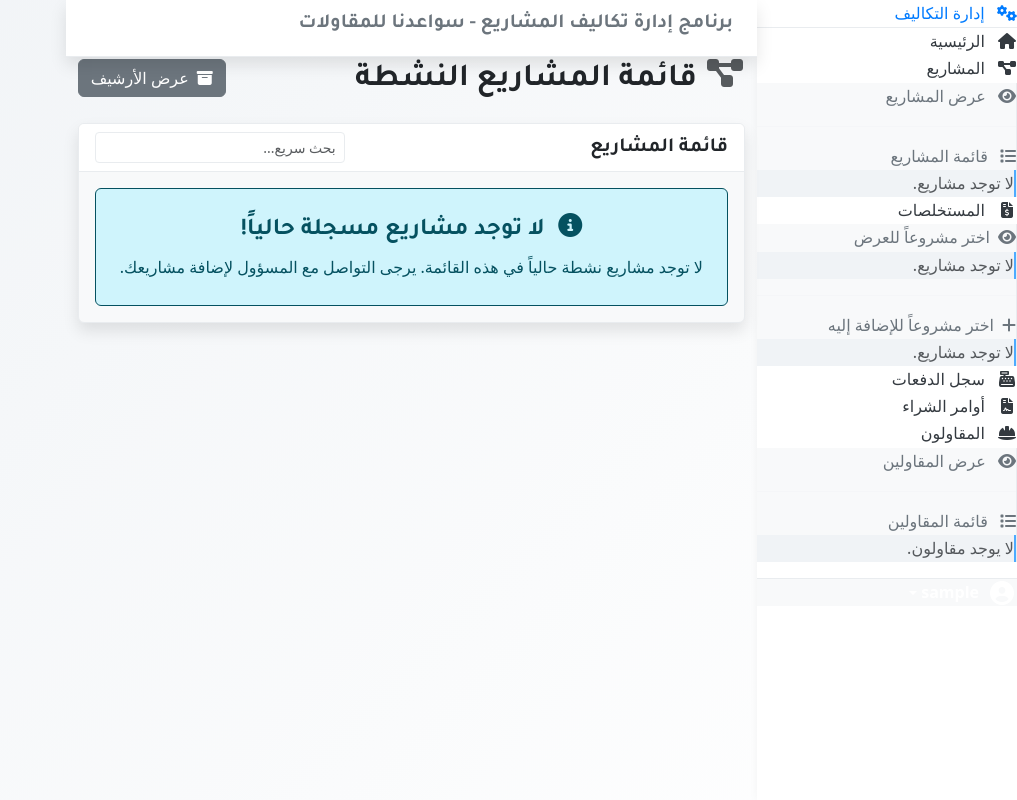
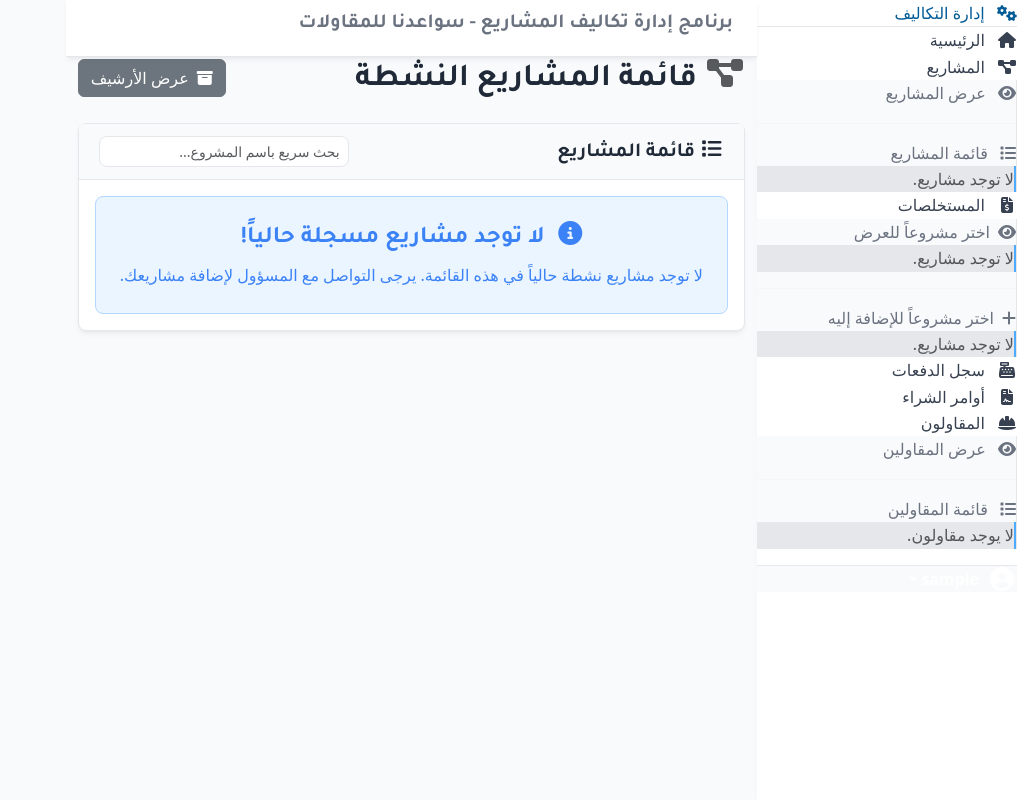
Before and after one commit to ahmedelsawy0003/SawaednaCostApp, a Flask app: page /projects in a window 1280 px wide. Shown: the whole page, without its empty margins (263-1280 px from the left). Run offline with Flask 3, Linux system fonts and the light colour scheme; the visitor is signed in with stand-in values (Sample User, id 1); data comes from the database, SQL or seed files in the repository; data that the repository does not hold is empty.

Commit message:
Themechange24

```diff
--- a/static/css/style.css
+++ b/static/css/style.css
@@ -10,50 +11,49 @@
 
 :root {
     /* ---------------------------------------------------- */
-    /* == NEW COLORS: Light Sky Blue Theme == */
+    /* == V7.0 Colors: Deep Blue Palette == */
     /* ---------------------------------------------------- */
-    --primary: #007bff;         /* Blue - اللون الأساسي */
-    --primary-hover: #0056b3;
+    --primary: #005B96;         /* Deep Blue - اللون الأساسي */
+    --primary-hover: #003D66;
     --primary-light: #4dabff;
     --primary-dark: #004d99;
 
-    --danger: #dc3545;          /* Red */
-    --warning: #ffc107;         /* Yellow */
-    --info: #17a2b8;            /* Teal */
-    --success: #28a745;         /* Green */
+    --danger: #EF4444;          /* True Red/Danger */
+    --warning: #F59E0B;         /* Orange/Caution */
+    --info: #3B82F6;            /* Sky Blue/Info */
+    --success: #10B981;         /* Emerald Green/Success */
+    --secondary: #6B7280;       /* Neutral Gray */
 
-    --bg-dark: #f0f3f6;         /* الخلفية الرئيسية (Soft Gray) */
-    --bg-surface: #ffffff;      /* خلفية الشريط الجانبي والكاردز (White) */
-    --bg-card: #f8f9fa;         /* خلفية الكاردز الداخلية (Lightest Gray) */
-    --border-color: #e9ecef;    /* لون الحدود (Light Gray) */
+    --bg-dark: #F9FAFB;         /* الخلفية الرئيسية (Very Light Gray) */
+    --bg-surface: #FFFFFF;      /* خلفية الشريط الجانبي والكاردز (White) */
+    --bg-card: #F9FAFB;         /* خلفية الكاردز الداخلية/الصفوف الفردية (Lightest Gray) */
+    --border-color: #E5E7EB;    /* لون الحدود (Light Gray) */
 
-    --text-light: #212529;      /* نص ساطع (Dark) */
-    --text-normal: #343a40;     /* نص عادي (Gray) */
-    --text-muted: #6c757d;      /* نص باهت (Muted Gray) */
+    --text-light: #1F2937;      /* نص داكن جداً */
+    --text-normal: #374151;     /* نص عادي */
+    --text-muted: #6B7280;      /* نص باهت */
 
     --sidebar-width: 260px;
-    --radius: 0.75rem;
-    --radius-sm: 0.5rem;
-    --shadow-md: 0 0.5rem 1rem rgba(0, 0, 0, 0.1); /* ظل خفيف للثيم الفاتح */
-    --shadow-glow: 0 0 10px rgba(0, 123, 255, 0.3);
+    --radius: 0.5rem; /* Slightly smaller radius for modern look */
+    /* Clean, low-opacity shadow */
+    --shadow-md: 0 4px 6px -1px rgba(0,0,0,0.05), 0 2px 4px -2px rgba(0,0,0,0.05);
+    --shadow-glow: 0 0 10px rgba(0, 91, 150, 0.2);
     --transition: 0.3s ease;
 
-    /* تأثيرات الإضاءة تصبح ظلاً خفيفاً */
-    --glow-primary: 0 0 5px rgba(0, 123, 255, 0.5);
-    --glow-hover: 0 0 10px rgba(0, 123, 255, 0.7);
+    /* تأثيرات الإضاءة */
+    --glow-primary: 0 0 5px rgba(0, 91, 150, 0.5);
+    --glow-hover: 0 0 10px rgba(0, 91, 150, 0.7);
 }
 
 body {
-    /* تغيير الخلفية للتدرج الفاتح */
-    background: linear-gradient(135deg, var(--bg-dark) 0%, var(--bg-surface) 100%);
+    background: var(--bg-dark);
     color: var(--text-normal);
     text-align: right;
     direction: rtl;
     font-size: 16px;
-    line-height: 1.7;
+    line-height: 1.65; /* محسّن لسهولة القراءة */
     overflow-x: hidden;
     position: relative;
-    /* إزالة الخلفية المتحركة للحصول على مظهر أنظف وأبسط */
 }
 
 /* إلغاء الخلفية المتحركة */
@@ -64,8 +64,8 @@ body::before {
 h1, h2, h3, h4, h5, h6 {
     font-family: 'Tajawal', sans-serif;
     font-weight: 700;
-    color: var(--text-light); /* نص داكن على خلفية فاتحة */
-    text-shadow: none; /* إزالة تأثير ظل النص */
+    color: var(--text-light);
+    text-shadow: none;
 }
 
 a {
@@ -91,12 +91,10 @@ a:hover {
     /* خلفية بيضاء و ظل خفيف */
     background: var(--bg-surface);
     border-left: 1px solid var(--border-color);
-    box-shadow: 1px 0 10px rgba(0, 0, 0, 0.05);
+    box-shadow: 2px 0 10px rgba(0, 0, 0, 0.03);
     position: relative;
     overflow: hidden;
     transition: all var(--transition);
-    /* إزالة تأثير الزجاج والحدود الفاقعة */
-    backdrop-filter: none;
     border-left: none;
 }
 
@@ -183,7 +181,7 @@ a:hover {
     border-right: 1px solid var(--border-color);
 }
 .sidebar-submenu.nested-menu {
-    background: var(--bg-dark);
+    background: #E5E7EB; /* لون أغمق قليلاً للتعشيش */
     border-right: 2px solid var(--primary-light);
 }
 .sidebar-submenu a::before {
@@ -198,34 +196,37 @@ a:hover {
 /* 4. OTHER COMPONENTS (Cards, Tables, etc.) */
 /* ========================================================================== */
 .card {
-    background: var(--bg-card);
+    background: var(--bg-surface);
     border: 1px solid var(--border-color);
+    border-radius: var(--radius);
     box-shadow: var(--shadow-md);
     backdrop-filter: none;
+    transition: box-shadow var(--transition), border-color var(--transition);
 }
 
 .card:hover {
     border-color: var(--primary-light);
-    box-shadow: 0 0 15px rgba(0, 123, 255, 0.1);
-    transform: translateY(-2px);
+    box-shadow: 0 10px 15px -3px rgba(0,0,0,0.1), 0 4px 6px -4px rgba(0,0,0,0.1);
+    transform: translateY(0);
 }
 
 .card-header {
-    background: var(--bg-surface) !important;
+    background: var(--bg-card) !important;
     border-bottom: 1px solid var(--border-color);
     color: var(--text-light) !important;
     text-shadow: none;
+    padding: 0.75rem 1.25rem; /* تحسين المسافات */
 }
 
 .btn-primary {
     background: var(--primary);
     color: #ffffff;
-    box-shadow: 0 4px 10px rgba(0, 123, 255, 0.2);
+    box-shadow: 0 4px 10px rgba(0, 91, 150, 0.2);
     border-color: var(--primary);
 }
 .btn-primary:hover {
     background: var(--primary-hover);
-    box-shadow: 0 6px 15px rgba(0, 123, 255, 0.4);
+    box-shadow: 0 6px 15px rgba(0, 91, 150, 0.4);
     border-color: var(--primary-hover);
 }
 .btn-outline-secondary {
@@ -285,12 +293,13 @@ a:hover {
     background: var(--bg-surface) !important;
     border: 1px solid var(--border-color) !important;
     color: var(--text-normal) !important;
+    border-radius: var(--radius);
 }
 
 .form-control:focus, .form-select:focus {
     background: var(--bg-surface) !important;
     border-color: var(--primary) !important;
-    box-shadow: 0 0 5px rgba(0, 123, 255, 0.4) !important;
+    box-shadow: 0 0 5px rgba(0, 91, 150, 0.4) !important;
     color: var(--text-normal) !important;
 }
 
@@ -317,27 +327,31 @@ a:hover {
 .text-danger {
     color: var(--danger) !important;
 }
+.text-light {
+    color: var(--text-light) !important;
+}
 
 /* تحسين الإشعارات والتنبيهات */
 .alert {
     border: 1px solid;
     backdrop-filter: none;
+    border-radius: var(--radius);
 }
 
-.alert-primary {
-    background: #cce5ff;
-    border-color: #b8daff;
-    color: #004085;
+.alert-info {
+    background-color: #EBF5FF;
+    border-color: #B3D7FF;
+    color: var(--info);
+}
+.alert-warning {
+    background-color: #FFF7EB;
+    border-color: #FFDE99;
+    color: var(--warning);
 }
 
 /* ========================================================================== */
-/* == START: V6.0 - FINAL & DEFINITIVE UI OVERHAUL PATCH (Light Theme Adjustments) == */
+/* == V7.0 - FINAL & DEFINITIVE UI OVERHAUL PATCH (Light Theme Adjustments) == */
 /* ========================================================================== */
-
-body[data-bs-theme="light"] .form-control,
-body[data-bs-theme="light"] .form-select {
-    /* تم توحيدها في الأعلى */
-}
 
 .card > .accordion .accordion-button {
     background: var(--bg-surface) !important;
--- a/templates/projects/index.html
+++ b/templates/projects/index.html
@@ -12,16 +12,16 @@
 <div class="d-flex justify-content-between align-items-center mb-4">
     <h2 class="mb-0">
         {% if show_archived %}
-            <i class="fas fa-archive fa-fw me-2 text-muted"></i>المشاريع المؤرشفة
+            <i class="fas fa-archive fa-fw me-2 text-danger"></i>المشاريع المؤرشفة
         {% else %}
             <i class="fas fa-project-diagram fa-fw me-2 text-muted"></i>قائمة المشاريع النشطة
         {% endif %}
     </h2>
 
-    <div class="d-flex gap-2">
+    <div class="d-flex flex-wrap gap-2">
         {% if show_archived %}
-            <a href="{{ url_for('project.get_projects') }}" class="btn btn-secondary"
-               data-bs-toggle="tooltip" data-bs-placement="bottom" title="العودة إلى القائمة الرئيسية للمشاريع">
+            <a href="{{ url_for('project.get_projects') }}" class="btn btn-primary"
+               data-bs-toggle="tooltip" data-bs-placement="bottom" title="العودة إلى القائمة الرئيسية للمشاريع النشطة">
                 <i class="fas fa-arrow-left me-1"></i> العودة للنشطة
             </a>
         {% else %}
@@ -30,7 +30,7 @@
                 <i class="fas fa-archive me-1"></i> عرض الأرشيف
             </a>
             {% if current_user.role in ['admin', 'sub-admin'] %}
-            <a href="{{ url_for("project.new_project") }}" class="btn btn-primary"
+            <a href="{{ url_for("project.new_project") }}" class="btn btn-success"
                data-bs-toggle="tooltip" data-bs-placement="bottom" title="إنشاء مشروع جديد في النظام">
                 <i class="fas fa-plus me-1"></i> إضافة مشروع جديد
             </a>
@@ -42,8 +42,8 @@
 <div class="card">
     <div class="card-header">
         <div class="d-flex justify-content-between align-items-center">
-            <h5 class="mb-0">قائمة المشاريع</h5>
-            <input type="search" class="form-control form-control-sm" placeholder="بحث سريع..." style="max-width: 250px;">
+            <h5 class="mb-0"><i class="fas fa-list fa-fw me-1"></i>قائمة المشاريع</h5>
+            <input type="search" class="form-control form-control-sm" placeholder="بحث سريع باسم المشروع..." style="max-width: 250px;">
         </div>
     </div>
     <div class="card-body p-0">
@@ -53,7 +53,7 @@
                     <thead>
                         <tr>
                             <th>اسم المشروع</th>
-                            <th class="d-none d-sm-table-cell">الحالة</th>
+                            <th class="d-none d-sm-table-cell text-center">الحالة</th>
                             {% if current_user.role in ['admin', 'sub-admin'] %}
                             <th class="d-none d-lg-table-cell text-end">التكلفة التعاقدية</th>
                             {% endif %}
@@ -72,8 +72,13 @@
                             <td>
                                 <a href="{{ url_for("project.get_project", project_id=project.id) }}" class="fw-bold">{{ project.name }}</a>
                             </td>
-                            <td class="d-none d-sm-table-cell">
-                                <span class="badge {{ "bg-warning" if project.status == "قيد التنفيذ" else "bg-success" if project.status == "مكتمل" else "bg-info" if project.status == "معلق" else "bg-danger" }}">
+                            <td class="d-none d-sm-table-cell text-center">
+                                <span class="badge
+                                    {% if project.status == "قيد التنفيذ" %} bg-warning
+                                    {% elif project.status == "مكتمل" %} bg-success
+                                    {% elif project.status == "معلق" %} bg-info
+                                    {% else %} bg-danger
+                                    {% endif %}">
                                     {{ project.status }}
                                 </span>
                             </td>
@@ -82,7 +87,7 @@
                             {% endif %}
                             <td class="d-none d-sm-table-cell text-end number-cell">{{ "{:,.2f}".format(project.total_actual_cost) }}</td>
                             <td class="d-none d-md-table-cell text-end">
-                                <span class="text-info number-cell">{{ "{:,.2f}".format(project.total_paid_amount) }}</span>
+                                <span class="text-primary number-cell">{{ "{:,.2f}".format(project.total_paid_amount) }}</span>
                             </td>
                             <td class="d-none d-md-table-cell text-end">
                                 <span class="text-danger number-cell">{{ "{:,.2f}".format(project.total_remaining_amount) }}</span>
@@ -95,34 +100,34 @@
                             </td>
                             {% endif %}
                             <td class="text-center">
-                                <div class="btn-group btn-group-sm flex-wrap gap-1">
+                                <div class="btn-group btn-group-sm flex-nowrap">
                                     <a href="{{ url_for("project.get_project", project_id=project.id) }}" class="btn btn-info"
                                        data-bs-toggle="tooltip" data-bs-placement="top" title="مشاهدة جميع التفاصيل">
-                                        <i class="fas fa-eye me-1"></i> عرض
+                                        <i class="fas fa-eye"></i>
                                     </a>
                                     {% if current_user.role in ['admin', 'sub-admin'] %}
                                     <a href="{{ url_for("project.edit_project", project_id=project.id) }}" class="btn btn-warning"
                                        data-bs-toggle="tooltip" data-bs-placement="top" title="تعديل بيانات المشروع">
-                                        <i class="fas fa-edit me-1"></i> تعديل
+                                        <i class="fas fa-edit"></i>
                                     </a>
 
                                     <form action="{{ url_for('project.toggle_archive', project_id=project.id, show_archived=show_archived) }}" method="POST" class="d-inline">
                                         {% if project.is_archived %}
-                                            <button type="submit" class="btn btn-secondary"
+                                            <button type="submit" class="btn btn-success"
                                                     data-bs-toggle="tooltip" data-bs-placement="top" title="إلغاء أرشفة المشروع وإعادته للنشطة">
-                                                <i class="fas fa-box-open me-1"></i> إلغاء أرشفة
+                                                <i class="fas fa-box-open"></i>
                                             </button>
                                         {% else %}
                                             <button type="submit" class="btn btn-dark"
                                                     data-bs-toggle="tooltip" data-bs-placement="top" title="أرشفة المشروع لإخفائه من القائمة النشطة">
-                                                <i class="fas fa-archive me-1"></i> أرشفة
+                                                <i class="fas fa-archive"></i>
                                             </button>
                                         {% endif %}
                                     </form>
 
                                     <button type="button" class="btn btn-danger" data-bs-toggle="modal" data-bs-target="#deleteProjectModal-{{ project.id }}"
                                             data-bs-toggle="tooltip" data-bs-placement="top" title="حذف المشروع نهائياً">
-                                        <i class="fas fa-trash me-1"></i> حذف
+                                        <i class="fas fa-trash"></i>
                                     </button>
                                     {% endif %}
                                 </div>
@@ -132,13 +137,13 @@
                         <div class="modal fade" id="deleteProjectModal-{{ project.id }}" tabindex="-1">
                             <div class="modal-dialog modal-dialog-centered">
                                 <div class="modal-content">
-                                    <div class="modal-header">
+                                    <div class="modal-header bg-danger text-white">
                                         <h5 class="modal-title">تأكيد الحذف</h5>
                                         <button type="button" class="btn-close" data-bs-dismiss="modal"></button>
                                     </div>
                                     <div class="modal-body">
                                         <p>هل أنت متأكد أنك تريد حذف المشروع <strong>{{ project.name }}</strong>؟</p>
-                                        <p class="text-danger"><i class="fas fa-exclamation-triangle me-2"></i>سيتم حذف جميع البنود والدفعات المرتبطة بهذا المشروع.</p>
+                                        <p class="text-danger"><i class="fas fa-exclamation-triangle me-2"></i>سيتم حذف جميع البنود والدفعات المرتبطة بهذا المشروع ولا يمكن التراجع.</p>
                                     </div>
                                     <div class="modal-footer">
                                         <button type="button" class="btn btn-secondary" data-bs-dismiss="modal">إلغاء</button>
```
Also changed, not shown: other parts of static/css/style.css (+35 -26 lines), templates/partials/_project_summary_cards.html (+39 -31 lines), templates/projects/edit.html (+3 -5 lines), templates/projects/show.html (+49 -27 lines).
